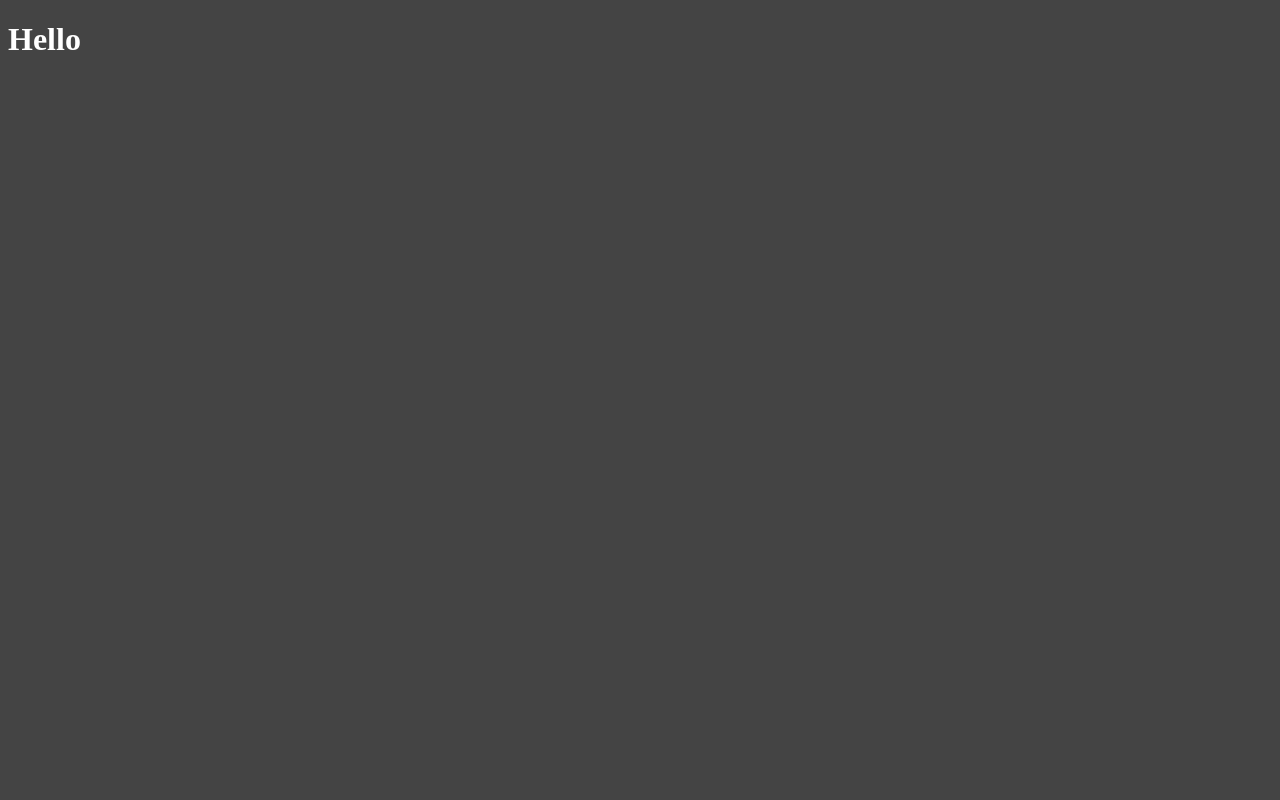
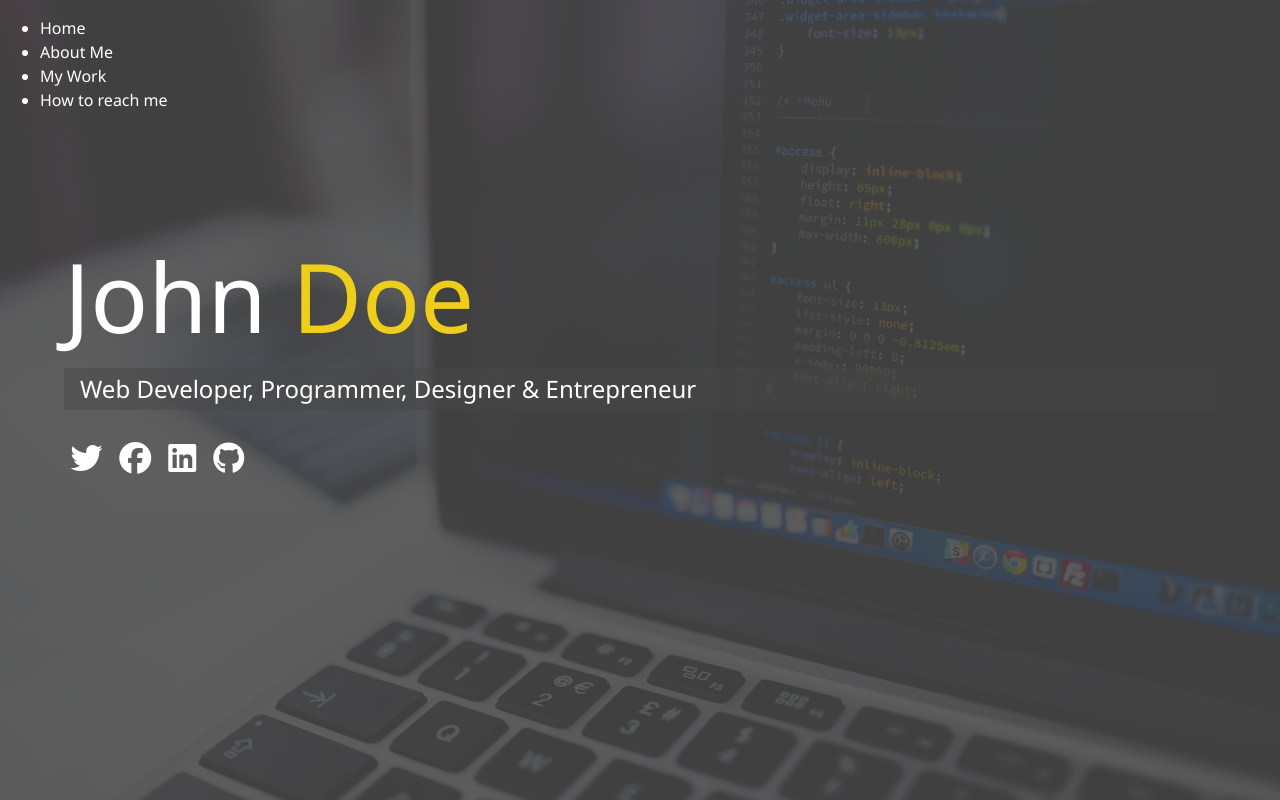
Before and after one commit to Lagipp/SDS_Frontend, a website: page tasks/dist/index.html in a window 1280 px wide. Drawn offline with Linux system fonts and the light colour scheme.

Commit message:
second lesson done

```diff
--- /dev/null
+++ b/tasks/scss/_config.scss
@@ -0,0 +1,30 @@
+$primary-color: #444;
+$secondary-color: #eece1a;
+$show-home-image: true;
+$home-image: url(../img/background.jpg);
+$background-opacity: 0.85;
+
+@mixin easeOut {
+    transition: all 0.5s ease-out;
+}
+
+@mixin background {
+    @if $show-home-image {
+        &#bg-img {
+            background: $home-image;
+            background-attachment: fixed;
+            background-size: cover;
+
+            &:after {
+                content: "";
+                position: absolute;
+                top: 0;
+                right: 0;
+                width: 100%;
+                height: 100%;
+                z-index: -1;
+                background: rgba($primary-color, $background-opacity);
+            }
+        }
+    }
+}
--- a/tasks/scss/main.scss
+++ b/tasks/scss/main.scss
@@ -1,6 +1,71 @@
-$primary-color: #444;
+@import "config"
+
+* {
+    box-sizing: border-box;
+}
 
 body {
+    @include background;
     background: $primary-color;
     color: #fff;
+    height: 100%;
+    margin: 0;
+    font-family:'Segoe UI', Tahoma, Geneva, Verdana, sans-serif;
+    line-height: 1.5;
 }
+
+// Headings
+h1, h2, h3 {
+    margin: 0;
+    font-weight: 400;
+
+    &.lg-heading {
+        font-size: 6rem;
+    }
+
+    &.sm-heading {
+        margin-bottom: 2rem;
+        padding: 0.2rem 1rem;
+        background: rgba(lighten($primary-color, 2), 0.5);
+    }
+}
+
+a {
+    color: #fff;
+    text-decoration: none;
+}
+
+header {
+    position: fixed;
+    z-index: 2;
+    width: 100%;
+}
+
+.text-secondary {
+    color: $secondary-color;
+}
+
+main {
+    padding: 4rem;
+    height: 100%;
+
+    .icons {
+        margin-top: 1rem;
+
+        a {
+            padding: 0.4rem;
+
+            &:hover {
+                color: $secondary-color;
+                @include easeOut();
+            }
+        }
+    }
+
+    &#home {
+        overflow: hidden;
+        h1 {
+            margin-top: 20vh;
+        }
+    }
+}
```
Also changed, not shown: tasks/dist/css/main.css, tasks/dist/img/background.jpg (added), tasks/dist/img/portrait.jpg (added), tasks/dist/img/portrait_small.jpg (added), tasks/dist/img/projects/project1.jpg (added), tasks/dist/img/projects/project2.jpg (added), tasks/dist/img/projects/project3.jpg (added), tasks/dist/img/projects/project4.jpg (added), tasks/dist/img/projects/project5.jpg (added), tasks/dist/index.html, tasks/dist/js/main.js (added).
